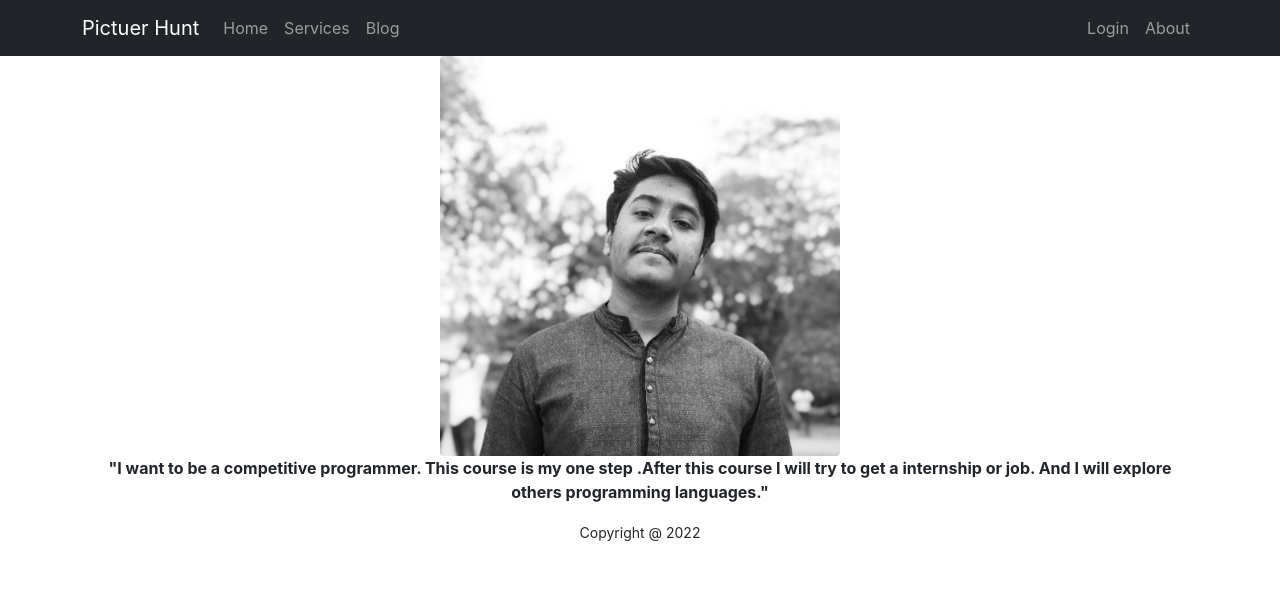
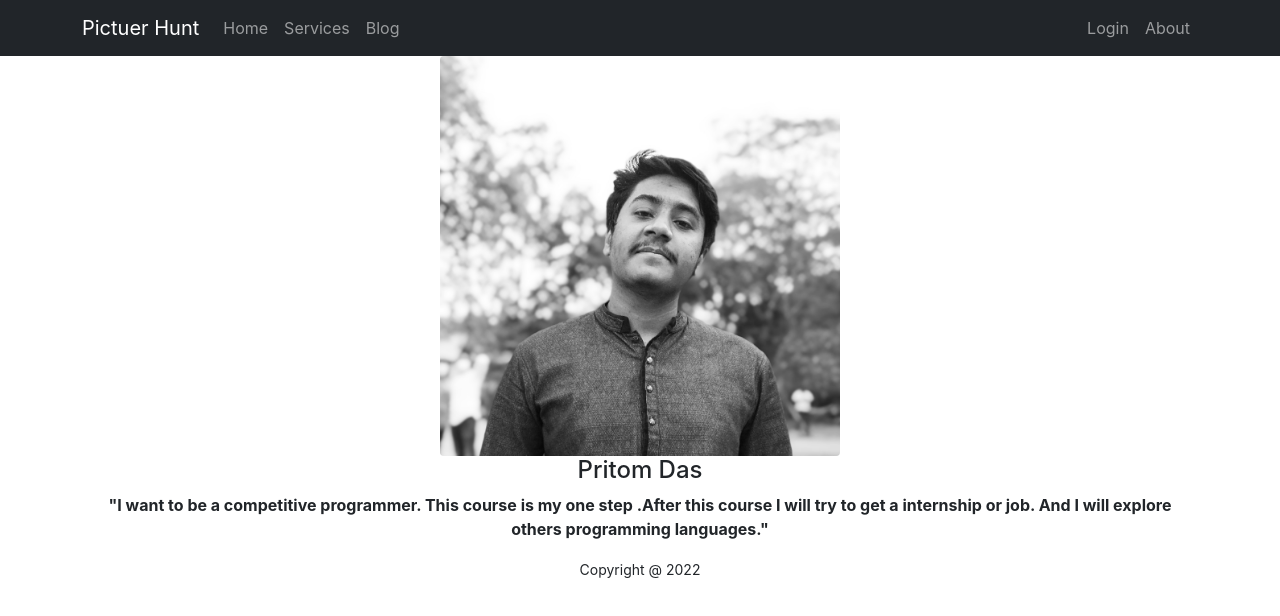
Before and after one commit to pritom48/picture-hunt, a React (Create React App) app: page /about in a window 1280 px wide. Shown: the top 616 px of the page. Built offline with nearby package versions, Linux system fonts and the light colour scheme; no server answers; the HTML template or start-up script is replaced by a standard one.

Commit message:
adout added

```diff
--- a/src/Pages/About/About.js
+++ b/src/Pages/About/About.js
@@ -7,6 +7,7 @@ const About = () => {
             <div className='d-flex '>
                 <img height={400} className="rounded mx-auto d-block" src={mypic} alt="" />
             </div>
+            <h4 className='text-center'>Pritom Das</h4>
             <p className='text-center'> <b>"I want to be a competitive programmer. This course is my one step .After this course I will try to get a internship or job. And I will explore others programming languages."</b> </p>
         </div>
     );
```
